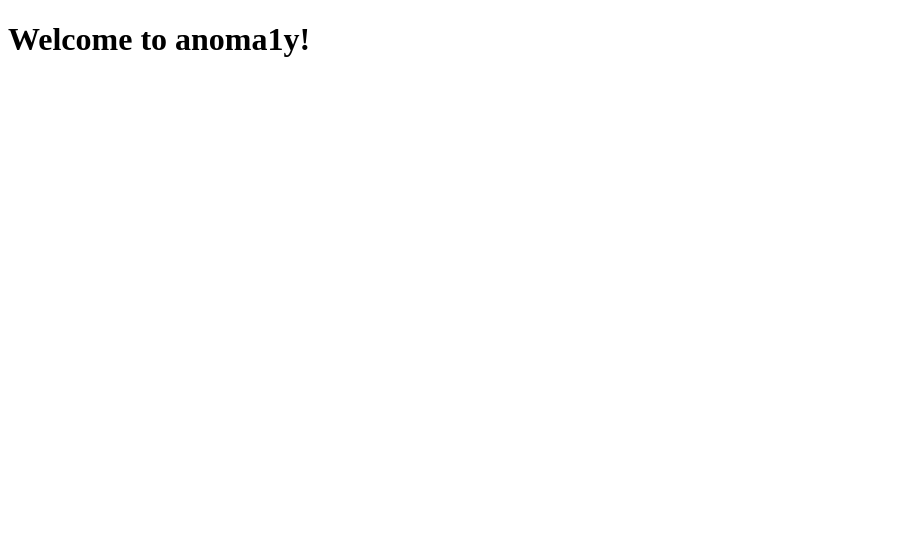
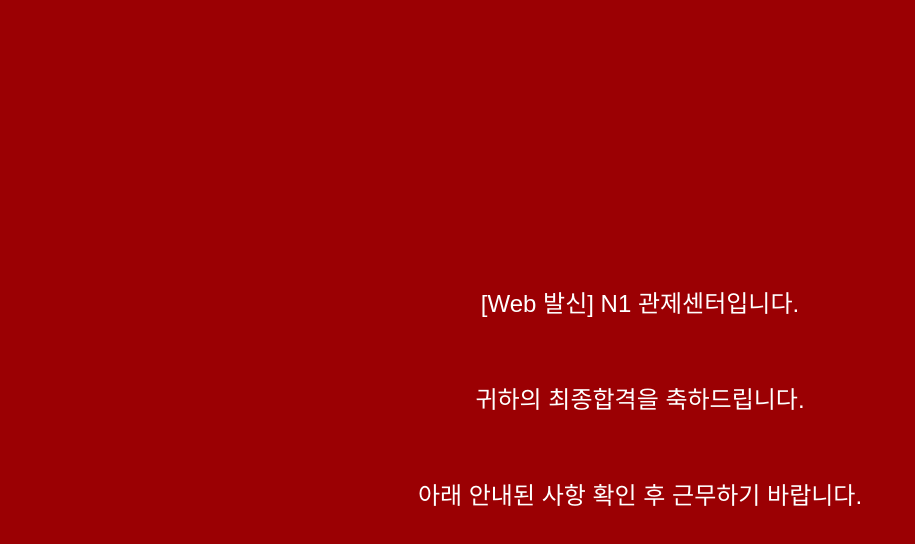
Before and after one commit to aNomar1y/aNoma1y_frontend, a React app: page / in a window 1280 px wide. Shown: the top 544 px of the page, without its empty margins (0-915 px from the left). Built offline with nearby package versions, Linux system fonts and the light colour scheme.

Commit message:
25.01.10 21.00

```diff
--- a/package.json
+++ b/package.json
@@ -11,7 +11,8 @@
   "description": "",
   "dependencies": {
     "react": "^18.3.1",
-    "react-dom": "^18.3.1"
+    "react-dom": "^18.3.1",
+    "react-router-dom": "^6.28.1"
   },
   "devDependencies": {
     "@babel/core": "^7.26.0",
@@ -21,7 +22,9 @@
     "@testing-library/react": "^13.4.0",
     "@testing-library/user-event": "^14.5.2",
     "babel-loader": "^9.2.1",
+    "css-loader": "^7.1.2",
     "html-webpack-plugin": "^5.6.3",
+    "style-loader": "^4.0.0",
     "webpack": "^5.97.1",
     "webpack-cli": "^6.0.1",
     "webpack-dev-server": "^5.2.0"
--- /dev/null
+++ b/src/App.js
@@ -0,0 +1,15 @@
+import React from 'react';
+import { BrowserRouter as Router, Route, Routes } from 'react-router-dom';
+import RulePage from './pages/RulePage';
+
+function App() {
+  return (
+    <Router>
+      <Routes>
+        <Route path="/" element={<RulePage />} />
+      </Routes>
+    </Router>
+  );
+}
+
+export default App;
--- /dev/null
+++ b/src/index.css
@@ -0,0 +1,5 @@
+body {
+    margin: 0;
+    font-family: Arial, sans-serif;
+    background-color: #f0f0f0;
+}
--- a/src/index.js
+++ b/src/index.js
@@ -1,9 +1,7 @@
 import React from 'react';
 import ReactDOM from 'react-dom/client';
-
-const App = () => {
-  return <h1>Welcome to anoma1y!</h1>;
-};
+import App from './App'; // App.js 가져오기
+import './index.css'; // 전역 스타일 (선택 사항)
 
 const root = ReactDOM.createRoot(document.getElementById('root'));
 root.render(
--- /dev/null
+++ b/src/pages/RulePage.css
@@ -0,0 +1,13 @@
+/* 전체 배경 및 중앙 정렬 */
+.rule-container {
+    background-color: #9B0003; /* 빨간 배경 */
+    color: white;             /* 흰색 글자 */
+    height: 100vh;            /* 화면 전체 높이 */
+    display: flex;            /* Flexbox 사용 */
+    flex-direction: column;   /* 세로 정렬 */
+    justify-content: center;  /* 수직 중앙 정렬 */
+    align-items: center;      /* 수평 중앙 정렬 */
+    font-size: 1.5rem;        /* 글자 크기 */
+    text-align: center;       /* 텍스트 중앙 정렬 */
+    line-height: 2;           /* 줄 간격 */
+  }
--- /dev/null
+++ b/src/pages/RulePage.js
@@ -0,0 +1,14 @@
+import React from 'react';
+import './RulePage.css'; // 스타일을 위한 CSS 파일
+
+function RulePage() {
+  return (
+    <div className="rule-container">
+      <p>[Web 발신] N1 관제센터입니다.</p>
+      <p>귀하의 최종합격을 축하드립니다.</p>
+      <p>아래 안내된 사항 확인 후 근무하기 바랍니다.</p>
+    </div>
+  );
+}
+
+export default RulePage;
--- a/webpack.config.js
+++ b/webpack.config.js
@@ -18,6 +18,10 @@ module.exports = {
           loader: 'babel-loader',
         },
       },
+      {
+        test: /\.css$/,
+        use: ['style-loader', 'css-loader'],
+      }
     ],
   },
   plugins: [
```
Also changed, not shown: 1 other file (tests, documents, lock files or other folders).
